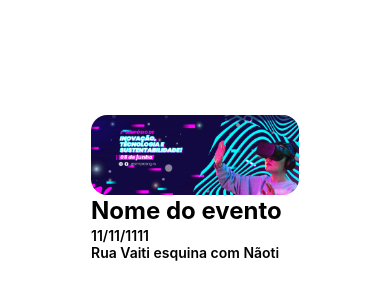
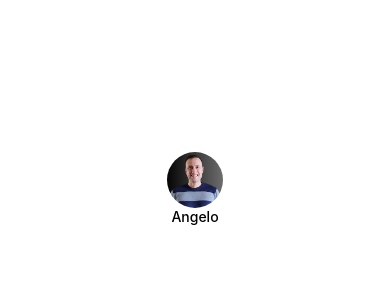
Before and after one commit to Cabreira97/Connect-Tech, a React Native app in the folder app/: screen / in a window 390 px wide. Shown: the part 234-534 px from the top of the page. Built offline with nearby package versions, Linux system fonts and the light colour scheme.

Commit message:
feat: Person Item Component

```diff
--- a/app/App.tsx
+++ b/app/App.tsx
@@ -5,11 +5,12 @@ import CreateTypeSelector from "./src/screens/CreateTypeSelector";
 import RegisterClient from "./src/screens/RegisterClient";
 import RegisterOrganization from "./src/screens/RegisterOrganization";
 import EventItem from "./src/components/EventItem";
+import PersonItem from "./src/components/PersonItem";
 
 export default function App() {
   return (
     <View className="flex-1 items-center justify-center bg-slate-200">
-      <EventItem />
+      <PersonItem />
     </View>
   );
 }
--- /dev/null
+++ b/app/src/components/PersonItem.tsx
@@ -0,0 +1,24 @@
+import { Image, Text, View } from "react-native";
+
+const PersonItem = () => {
+  return (
+    <View className="flex flex-col justify-center items-center min-w-20 max-w-20">
+      <View className="relative w-14 h-14 lg:w-36 lg:h-36">
+        <Image
+          source={require("../../assets/angelo.png")}
+          className="rounded-full"
+          style={{
+            width: "100%",
+            height: "100%",
+            resizeMode: "cover",
+          }}
+        />
+      </View>
+      <Text className="font-medium text-center overflow-hidden text-ellipsis">
+        Angelo
+      </Text>
+    </View>
+  );
+};
+
+export default PersonItem;
```
Also changed, not shown: app/assets/angelo.png (added).
